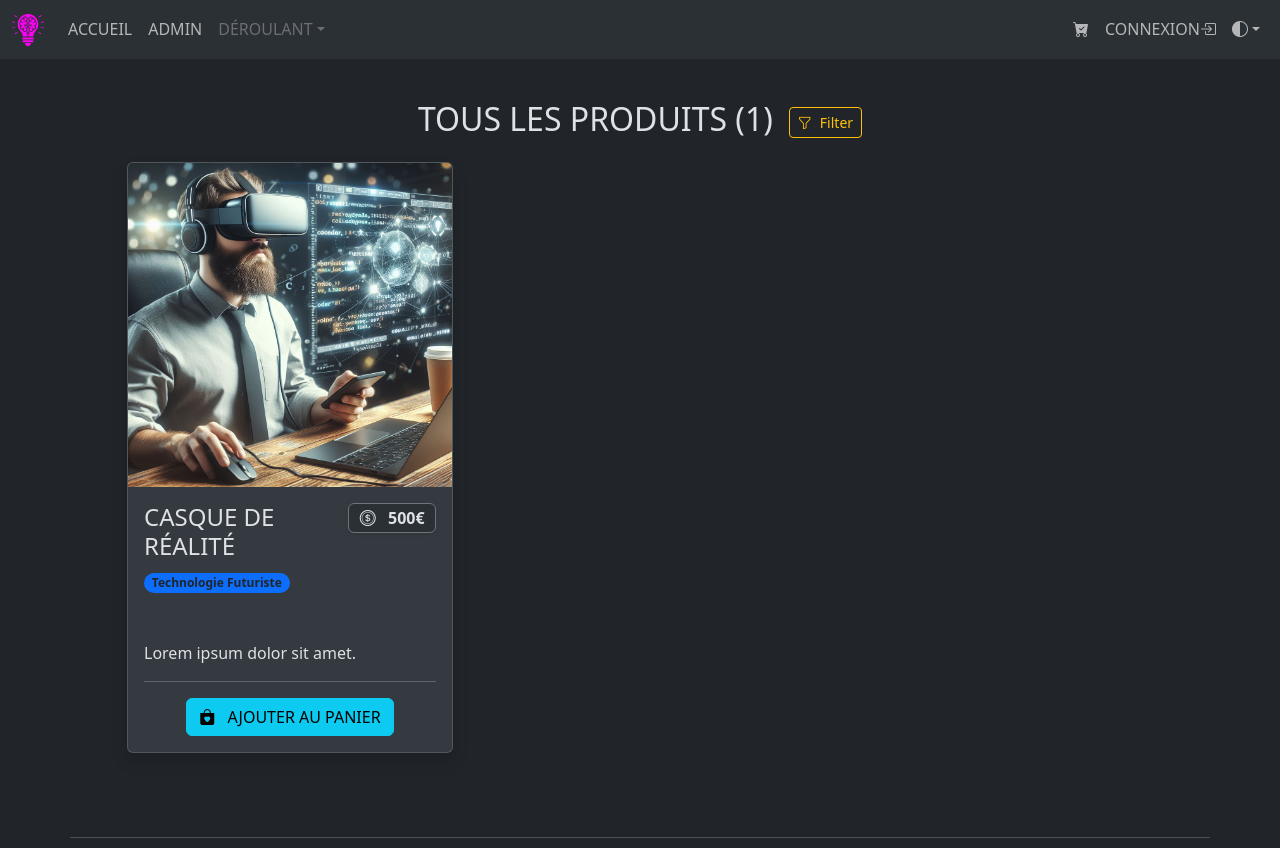
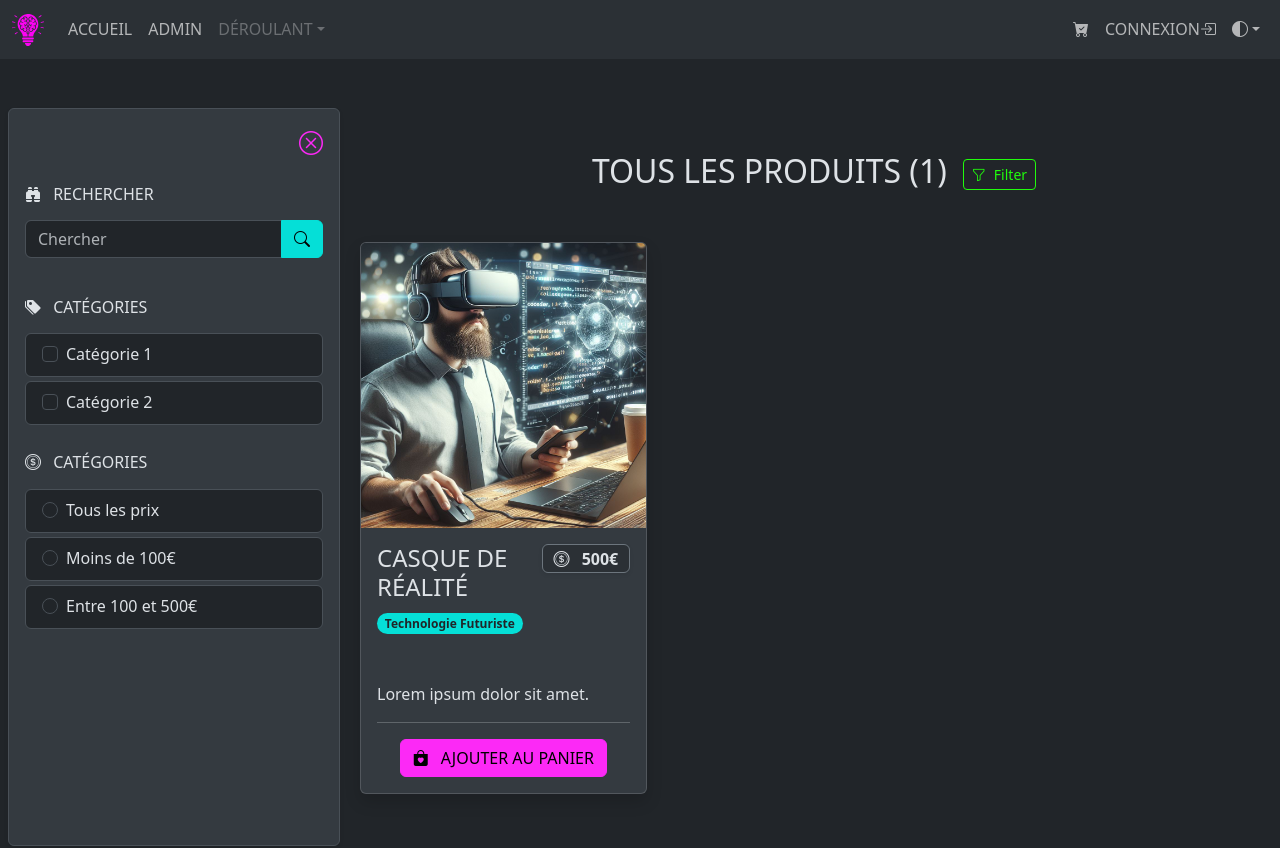
Before and after one commit to QuentinGra/Dev-Shop, a Vue app: page / in a window 1280 px wide. Shown: the top 848 px of the page. Built offline with nearby package versions, Linux system fonts and the light colour scheme.

Commit message:
feat(home): end Home

```diff
--- /dev/null
+++ b/src/assets/scss/_base.scss
@@ -0,0 +1,3 @@
+main {
+    margin-top: 100px;
+}
--- a/src/assets/scss/_variables.scss
+++ b/src/assets/scss/_variables.scss
@@ -1,3 +1,6 @@
 /* COLORS */
 
+$primary: #05dfd7;
+$info: #fc29f6;
+$warning: #21fc0d;
 /* FONT */
--- a/src/assets/scss/main.scss
+++ b/src/assets/scss/main.scss
@@ -1,2 +1,3 @@
+@import "variables";
 @import "bootstrap/scss/bootstrap.scss";
-@import "variables";
+@import "base";
--- /dev/null
+++ b/src/components/ProductFilters.vue
@@ -0,0 +1,81 @@
+<script setup lang="ts"></script>
+
+<template>
+  <aside
+    class="bg-body-secondary border shadow-sm d-flex flex-column flex-shrink-0 p-3 rounded w-md-25 m-2"
+  >
+    <div class="text-center text-md-end order-1 order-md-0">
+      <i class="bi bi-x-circle text-info bg fs-4 fc-pointer"></i>
+    </div>
+    <div class="mt-4">
+      <h4 class="text-uppercase h6 pb-2">
+        <i class="bi me-2 bi-binoculars-fill"></i>
+        Rechercher
+      </h4>
+      <div class="input-group mb-3">
+        <input type="text" class="form-control fs-7" placeholder="Chercher" />
+        <span class="input-group-text btn btn-primary fc-pointer">
+          <i class="bi bi-search"></i>
+        </span>
+      </div>
+    </div>
+    <div class="mt-4">
+      <h4 class="text-uppercase h6 pb-2">
+        <i class="bi me-2 bi-tags-fill"></i>
+        Catégories
+      </h4>
+      <ul class="list-group item form-check">
+        <li class="list-group item">
+          <div class="list-group-item list-group-item-action fc-pointer mb-1">
+            <label for="cat-1" class="form-check">
+              <input id="cat-1" class="form-check-input" name="cat-1" type="checkbox" />
+              <span class="form-check-label fs-7">Catégorie 1</span>
+            </label>
+          </div>
+        </li>
+        <li class="list-group item">
+          <div class="list-group-item list-group-item-action fc-pointer mb-1">
+            <label for="cat-2" class="form-check">
+              <input id="cat-2" class="form-check-input" name="cat-2" type="checkbox" />
+              <span class="form-check-label fs-7">Catégorie 2</span>
+            </label>
+          </div>
+        </li>
+      </ul>
+    </div>
+    <div class="mt-4">
+      <h4 class="text-uppercase h6 pb-2">
+        <i class="bi me-2 bi-coin"></i>
+        Catégories
+      </h4>
+      <ul class="list-group item form-check">
+        <li class="list-group item">
+          <div class="list-group-item list-group-item-action fc-pointer mb-1">
+            <label for="p-1" class="form-check">
+              <input id="p-1" class="form-check-input" name="p" type="radio" />
+              <span class="form-check-label fs-7">Tous les prix</span>
+            </label>
+          </div>
+        </li>
+        <li class="list-group item">
+          <div class="list-group-item list-group-item-action fc-pointer mb-1">
+            <label for="p-2" class="form-check">
+              <input id="p-2" class="form-check-input" name="p" type="radio" />
+              <span class="form-check-label fs-7">Moins de 100€</span>
+            </label>
+          </div>
+        </li>
+        <li class="list-group item">
+          <div class="list-group-item list-group-item-action fc-pointer mb-1">
+            <label for="p-3" class="form-check">
+              <input id="p-3" class="form-check-input" name="p" type="radio" />
+              <span class="form-check-label fs-7">Entre 100 et 500€</span>
+            </label>
+          </div>
+        </li>
+      </ul>
+    </div>
+  </aside>
+</template>
+
+<style scoped></style>
--- a/src/components/ProductList.vue
+++ b/src/components/ProductList.vue
@@ -13,7 +13,7 @@ import ProductCard from './ProductCard.vue'
           ><i class="me-2 bi bi-funnel"></i>Filter</a
         >
       </div>
-      <div class="row row-cols-1 row-cols-md-2 row-cols-lg-3 g-4">
+      <div class="row row-cols-1 row-cols-md-2 row-cols-lg-3 g-4 mt-1">
         <div>
           <ProductCard />
         </div>
--- a/src/views/TheHome.vue
+++ b/src/views/TheHome.vue
@@ -1,10 +1,12 @@
 <script setup lang="ts">
 import ProductList from '@/components/ProductList.vue'
+import ProductFilters from '@/components/ProductFilters.vue'
 </script>
 
 <template>
-  <main class="mt-5">
+  <main>
     <div class="d-md-flex">
+      <ProductFilters />
       <div class="flex-fill">
         <ProductList />
       </div>
```
